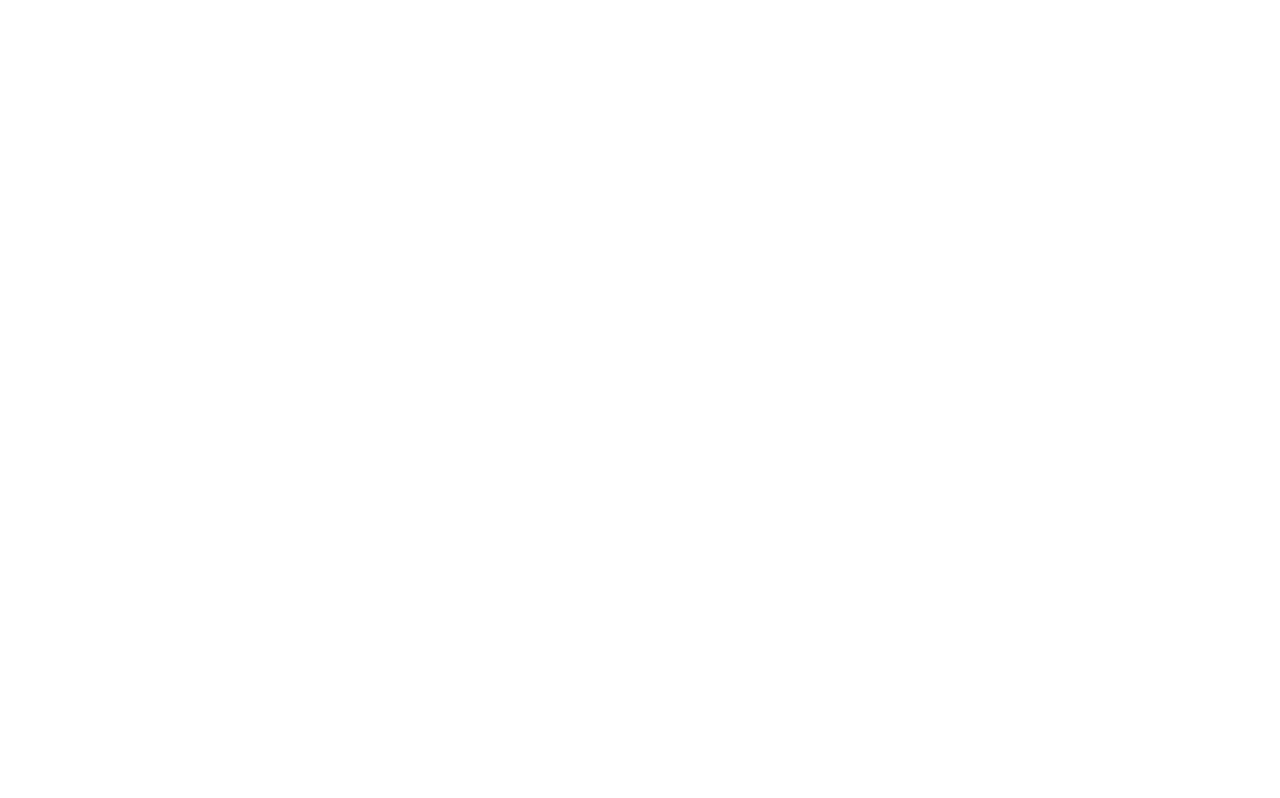
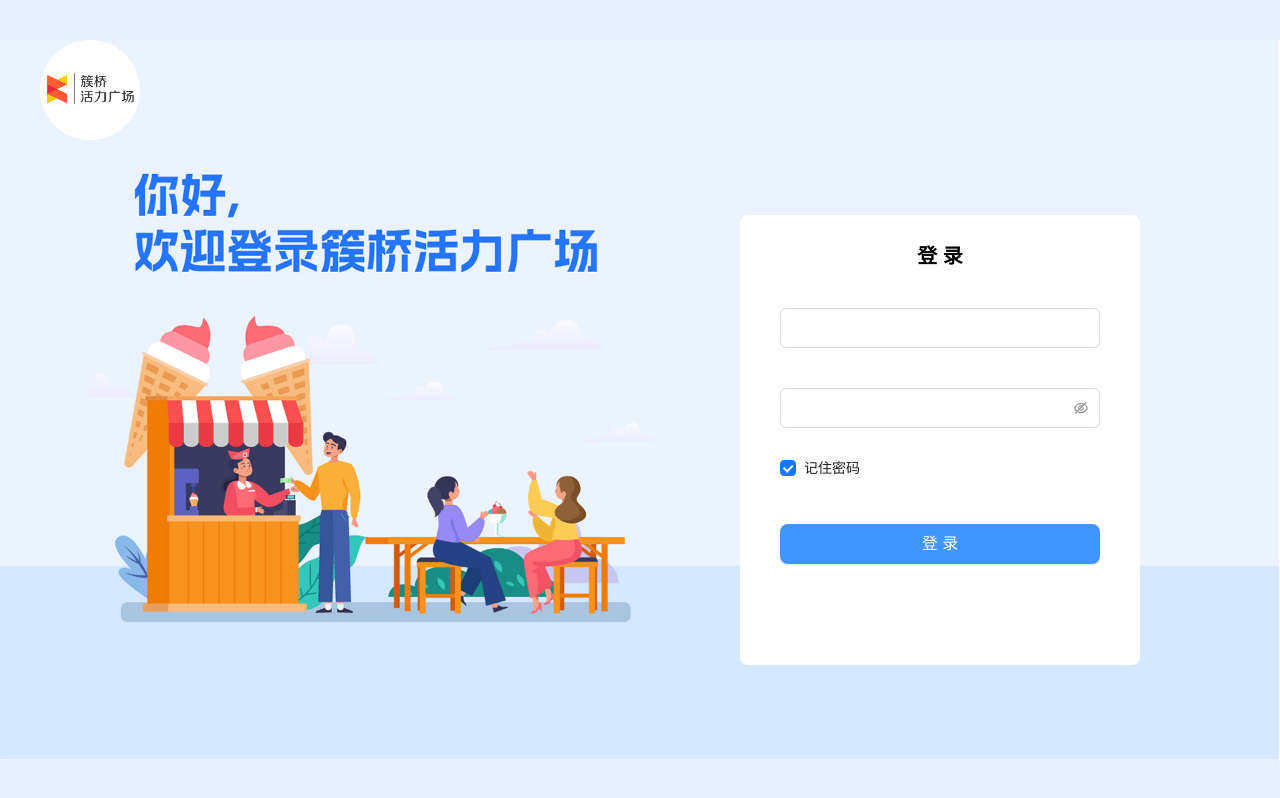
Before and after one commit to zhuoyue28/Mall, a Vue app: page /login in a window 1280 px wide. Before the commit this address had no page. Built offline with nearby package versions, Linux system fonts and the light colour scheme.

Commit message:
路由守卫/多级路由/message上下文

```diff
--- a/src/App.vue
+++ b/src/App.vue
@@ -2,11 +2,21 @@
 <script setup lang="ts">
 // 依赖及外部引入
 import { RouterView } from 'vue-router'
+import { message } from 'ant-design-vue';
+import { provide } from 'vue';
+const [messageApi, contextHolder] = message.useMessage();
+const messageFn = (str: string, type: 'info' | 'success' | 'warning' | 'error') => {
+  messageApi[type](str)
+}
+provide('messageFn', messageFn)
+
+
 
 </script>
 
 <template>
   <RouterView />
+  <context-holder />
 </template>
 
 <style scoped></style>
--- a/src/components/CommonComponents/LayOut/MallLayoutHeader.vue
+++ b/src/components/CommonComponents/LayOut/MallLayoutHeader.vue
@@ -1,19 +1,25 @@
 <!-- 总页面-组件-header  书写人:卓越 -->
 <script lang="ts" setup>
-import { ExclamationCircleFilled } from '@ant-design/icons-vue';
+import { WarningOutlined } from '@ant-design/icons-vue';
 import { useRouter } from 'vue-router';
-import { reactive, h } from 'vue'
+import { reactive, h, inject } from 'vue'
 import { Modal } from 'ant-design-vue';
 
 const router = useRouter()// 路由
 
 // 定义变量
 const data = reactive({
-    contentStyle: { style: { fontSize: '16px', fontWeight: '500' } },//节点样式
+    contentStyle: { style: { fontSize: '15px', fontWeight: '500' } },//节点样式
     content: () => {//插入节点
         return h('div', data.contentStyle, '确认退出登录吗？')
     },
+    adminInfo: JSON.parse(localStorage.getItem('adminInfo') + ''),
+    messageFn: inject('messageFn') as Function,//APP.vue传递方法
 })
+
+
+console.log(data.adminInfo, 'data.adminInfo');
+
 
 // 定义方法
 const methods = reactive({
@@ -23,10 +29,13 @@ const methods = reactive({
             content: data.content,
             okText: '确认',
             cancelText: '取消',
-            icon: h(ExclamationCircleFilled),
+            icon: h(WarningOutlined),
             maskClosable: true,
             autoFocusButton: null,
             onOk: () => {
+                localStorage.setItem('mallToken', '')
+                localStorage.setItem('adminInfo', '{}')
+                data.messageFn('退出成功', 'success')
                 router.push('/login')
             },
             onCancel: () => { }
@@ -43,13 +52,10 @@ const methods = reactive({
             簇桥活力广场
         </div>
         <div class="flex items-center">
-            <div class="mr-[20px]">
-                <a-avatar size="large" style="background-color: #f56a00;verticalAlign: middle;">
-                    管理员
+            <div class="mr-[20px] flex items-center cursor-pointer" @click="methods.LoginOut">
+                <a-avatar size="large" :src="data.adminInfo.avatar">
                 </a-avatar>
-            </div>
-            <div class="text-[16px] text-[#fff] cursor-pointer" @click="methods.LoginOut">
-                退出登录
+                <span class="ml-[10px] text-[14px] text-[#fff]">{{ data.adminInfo.real_name }}</span>
             </div>
         </div>
     </div>
--- a/src/request/api/login.ts
+++ b/src/request/api/loginapi/login.ts
@@ -1,4 +1,4 @@
-import request from "../index"
+import request from "@/request/index"
 
 // Res是返回的参数，T是泛型，需要自己定义，返回对数统一管理***
 type Res<T> = Promise<ItypeAPI<T>>;
--- /dev/null
+++ b/src/request/api/menu/menu.ts
@@ -0,0 +1,16 @@
+import request from "@/request/index"
+
+// Res是返回的参数，T是泛型，需要自己定义，返回对数统一管理***
+type Res<T> = Promise<ItypeAPI<T>>;
+// 一般情况下响应数据返回的这三个参数，
+// 但不排除后端返回其它的可能性，
+interface ItypeAPI<T> {
+    data: T,//请求的数据，用泛型
+    message: string | null // 返回状态码的信息，如请求成功等
+    code: number //返回后端自定义的200，404，500这种状态码
+}
+
+
+// 用户当前菜单
+export const roleFindUserMenu = (data: any): Res<any> =>
+    request.post("/role/findUserMenu", data);
--- a/src/router/index.ts
+++ b/src/router/index.ts
@@ -1,9 +1,12 @@
 import { createRouter, createWebHistory } from 'vue-router'
+import { message } from 'ant-design-vue';
+const modules: any = await import.meta.glob('../views/**/*.vue')  // 导入
+const str = 'LoginView/ViewIndex'
+const str2 = 'IndexLayout/IndexLayout'
+const url = `../views/${str}.vue`
+const url2 = `../views/${str2}.vue`
 
-const modules:any = await import.meta.glob('../views/**/*.vue')  // 导入
 
-const str = 'LoginView/ViewIndex'
-const url = `../views/${str}.vue`
 
 const router = createRouter({
   history: createWebHistory(import.meta.env.BASE_URL),
@@ -11,14 +14,36 @@ const router = createRouter({
     {
       path: '/',
       name: 'IndexLayout',
-      component: modules[url]
+      component: modules[url2],
+      children: [
+        {
+          path: '/',
+          name: 'ViewIndex',
+          component: modules[url]
+        }
+      ]
     },
-   /*  {
+    {
       path: '/login',
       name: 'login',
       component: modules[url]
-    } */
+    }
   ]
 })
 
+
+router.beforeEach((to, from, next) => {
+  const mallToken = localStorage.getItem('mallToken')
+  // 在导航前执行操作，例如身份验证检查
+  if (!mallToken && to.path != '/login') {
+    message.error('未登录,请先登录')
+    setTimeout(() => {
+      next('/login'); // 重定向到登录页
+    }, 500);
+  } else {
+    next(); // 继续导航
+  }
+})
+
+
 export default router
--- a/src/views/IndexLayout/IndexLayout.vue
+++ b/src/views/IndexLayout/IndexLayout.vue
@@ -2,11 +2,24 @@
 <script setup lang="ts">
 // 依赖及外部引入
 import { RouterView } from 'vue-router'
+import { provide } from 'vue'
 // import { StepBackwardOutlined } from '@ant-design/icons-vue'
 // 内部组件引入 - 公共组件
 import MallLayoutMenu from '@/components/CommonComponents/LayOut/MallLayoutMenu.vue'
 import MallLayoutHeader from '@/components/CommonComponents/LayOut/MallLayoutHeader.vue'
+// 接口
+import { roleFindUserMenu } from "@/request/api/menu/menu";
 
+
+const getMenuList = () => {
+    roleFindUserMenu({ page: 1, limit: 999 }).then(res => {
+        console.log(res, '菜单');
+        provide('menuList', res.data)
+    })
+}
+
+// 菜单
+getMenuList()
 </script>
 
 <template>
--- a/src/views/LoginView/ViewIndex.vue
+++ b/src/views/LoginView/ViewIndex.vue
@@ -19,25 +19,28 @@
                  xl:mb-[40px] lg:mb-[40px] md:mb-[20px] sm:mb-[12px]">登 录</div>
 
 
-                <a-form :model="formState" name="basic" :label-col="{ span: 0 }" :wrapper-col="{ span: 24 }"
-                    autocomplete="off" @finish="onFinish" @finishFailed="onFinishFailed" style="width: 100%;">
+                <a-form :model="data.formState" name="basic" :label-col="{ span: 0 }" :wrapper-col="{ span: 24 }"
+                    autocomplete="off" @finish="methods.onFinish" @finishFailed="methods.onFinishFailed"
+                    style="width: 100%;">
                     <a-form-item label="" name="username" :rules="[{ required: true, message: '请输入账号!' }]"
                         class="lg:mb-[20px] xl:mb-[40px] md:mb-[10px]">
-                        <a-input class="lg:h-[40px]" v-model:value="formState.username" />
+                        <a-input class="lg:h-[40px]" v-model:value="data.formState.username" />
                     </a-form-item>
 
                     <a-form-item label="" name="password" :rules="[{ required: true, message: '请输入密码!' }]">
-                        <a-input-password class="lg:h-[40px]" v-model:value="formState.password" />
+                        <a-input-password class="lg:h-[40px]" v-model:value="data.formState.password" />
                     </a-form-item>
 
                     <a-form-item name="remember" :wrapper-col="{ offset: 0, span: 24 }" class="xl:mb-[40px] lg:mb-[40px]
                      md:mb-[20px] sm:mb-[10px]
                     ">
-                        <a-checkbox v-model:checked="formState.remember">记住密码</a-checkbox>
+                        <a-checkbox v-model:checked="data.formState.remember">记住密码</a-checkbox>
                     </a-form-item>
 
                     <a-form-item :wrapper-col="{ offset: 0, span: 24 }">
-                        <a-button class="w-[100%] lg:h-[40px]" type="primary" html-type="submit">登 录</a-button>
+                        <a-button class="w-[100%]" type="primary" html-type="submit" size="large"
+                            :loading="data.okLoading">登
+                            录</a-button>
                     </a-form-item>
                 </a-form>
             </div>
@@ -46,31 +49,64 @@
 </template>
 
 <script lang="ts" setup>
-import { reactive } from 'vue';
-import { login } from "../../request/api/login"
-
-
-interface FormState {
+import { reactive, inject } from 'vue';
+import { login } from "@/request/api/loginapi/login"
+import { useRouter } from 'vue-router';
+interface FormState {//登录表单数据类型
     username: string;
     password: string;
     remember: boolean;
 }
 
-const formState = reactive<FormState>({
+interface dataType {//定义变量类型
+    router: any,
+    formState: FormState,
+    okLoading: boolean,
+    messageFn: Function,
+    str: string | undefined,
+}
+
+
+// 定义变量
+const data = reactive<dataType>({
+    router: useRouter(),//路由
+    formState: {//登录表单数据
         username: '',
         password: '',
         remember: true,
-});
-const onFinish = (values: any) => {
+    },
+    okLoading: false,//确定按钮加载
+    messageFn: inject('messageFn') as Function,//APP.vue传递方法
+    str: inject('str'),
+})
+
+
+// 定义方法
+const methods = reactive({
+    onFinish: (values: any) => {//登录验证成功
+        data.okLoading = true
         console.log('Success:', values);
-    login({ account: formState.username, password: formState.password }).then((res) => {
+        login({ account: data.formState.username, password: data.formState.password }).then((res) => {
             console.log(res, '登录接口');
+            if (res.code == 200) {
+                data.messageFn('登录成功', 'success')
+                const mallToken = res.data.token
+                const adminInfo = res.data.admin
+                localStorage.setItem('mallToken', mallToken)
+                localStorage.setItem('adminInfo', JSON.stringify(adminInfo))
+                data.router.push('/')
+            } else {
+                data.okLoading = false
+            }
+        }).catch(() => {
+            data.okLoading = false
         })
-};
+    },
+    onFinishFailed: (errorInfo: any) => {//登录表单验证失败
+        console.log('Failed:', errorInfo);
+    },
 
-const onFinishFailed = (errorInfo: any) => {
-    console.log('Failed:', errorInfo);
-};
+})
 
 </script>
 
@@ -83,4 +119,4 @@ const onFinishFailed = (errorInfo: any) => {
     background-repeat: no-repeat;
     background-position: center center;
 }
-</style>
+</style>../../request/api/loginapi/login
--- a/vite.config.ts
+++ b/vite.config.ts
@@ -25,7 +25,7 @@ export default defineConfig({
         // target: 'https://netseaglobal-api.aucfan-cn.com/', // 测试服
         // target: 'https://extend.aucfan-cn.com/', // 测试服
 
-        target: 'http://dev-cn.your-api-server.com', // 实际请求地址
+        target: 'https://cqapi.kkhuo.com', // 实际请求地址
         changeOrigin: true,
         rewrite: (path) => path.replace(/^\/zyapi/, ""),
       },
```
Also changed, not shown: src/request/index.ts (+8 -9 lines). Lines whose indentation alone changed are shown as unchanged.
